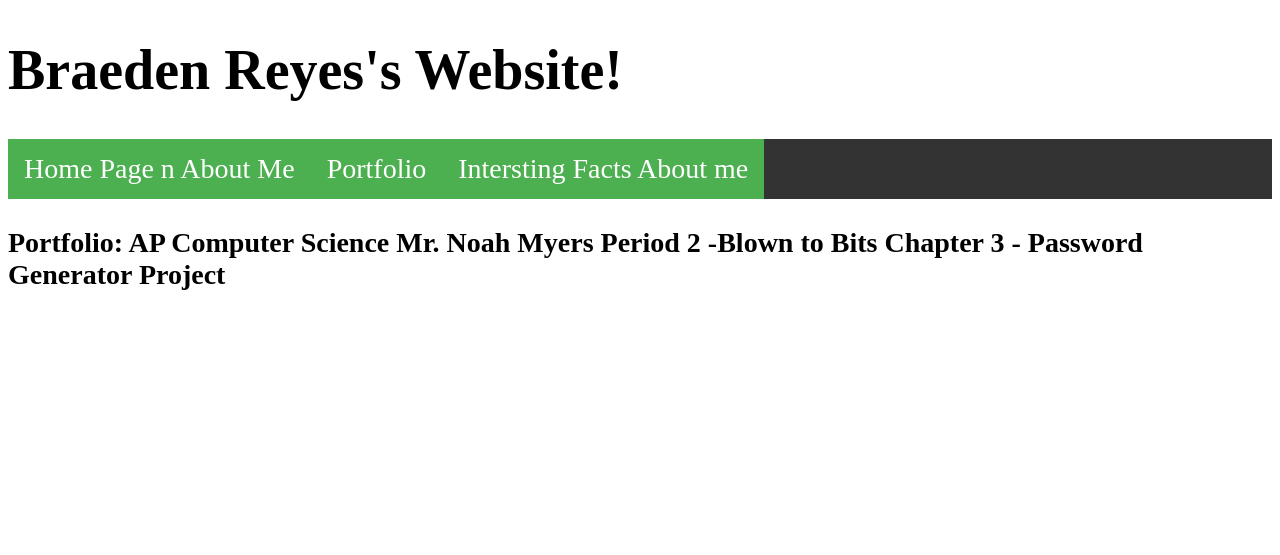
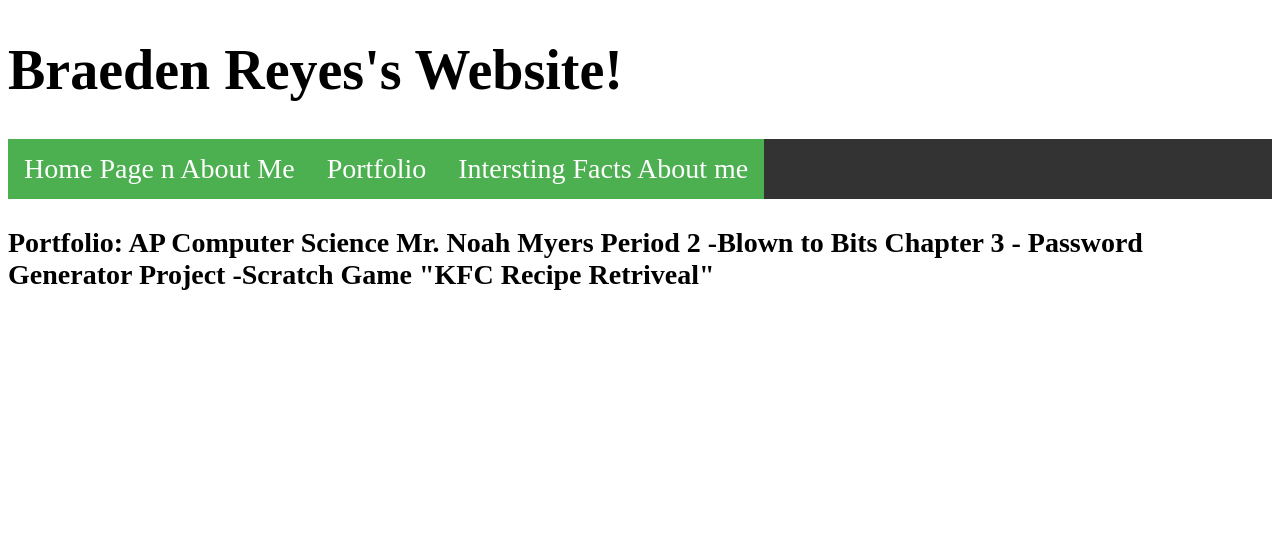
Before and after one commit to BraedenReyes/BraedenReyes.github.io, a plain HTML site: page portfoliobraeden.html in a window 1280 px wide. Shown: the top 555 px of the page. Drawn offline with Linux system fonts and the light colour scheme.

Commit message:
Update portfoliobraeden.html

```diff
--- a/portfoliobraeden.html
+++ b/portfoliobraeden.html
@@ -58,6 +58,7 @@ li a:hover {
 <p><strong>Portfolio: AP Computer Science Mr. Noah Myers Period 2
       -Blown to Bits Chapter 3
  - Password Generator Project
+ -Scratch Game "KFC Recipe Retriveal"
  <br>
  </p>
  <embed src="APCSP Password Project Paul, Braeden, Kylie.pdf" style="margin: 30px" width="50%" height="600px" />
```
